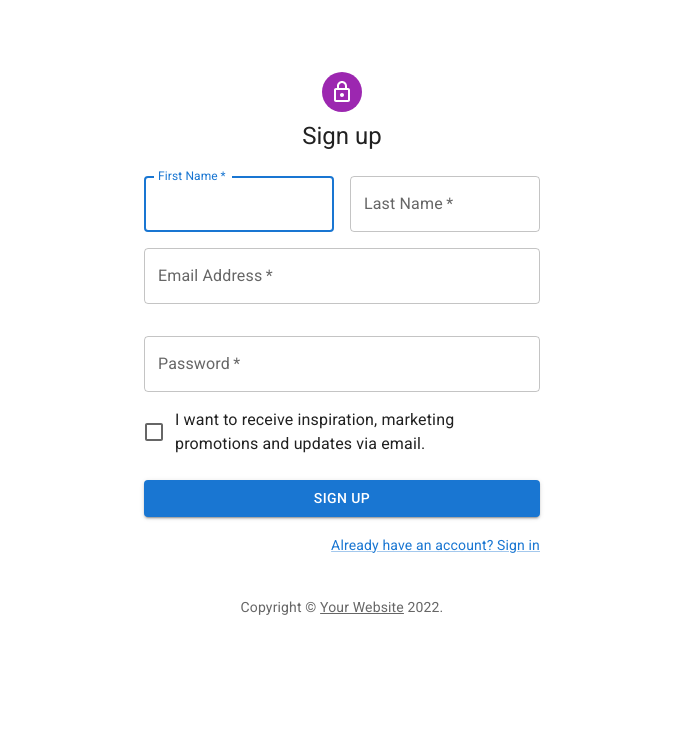
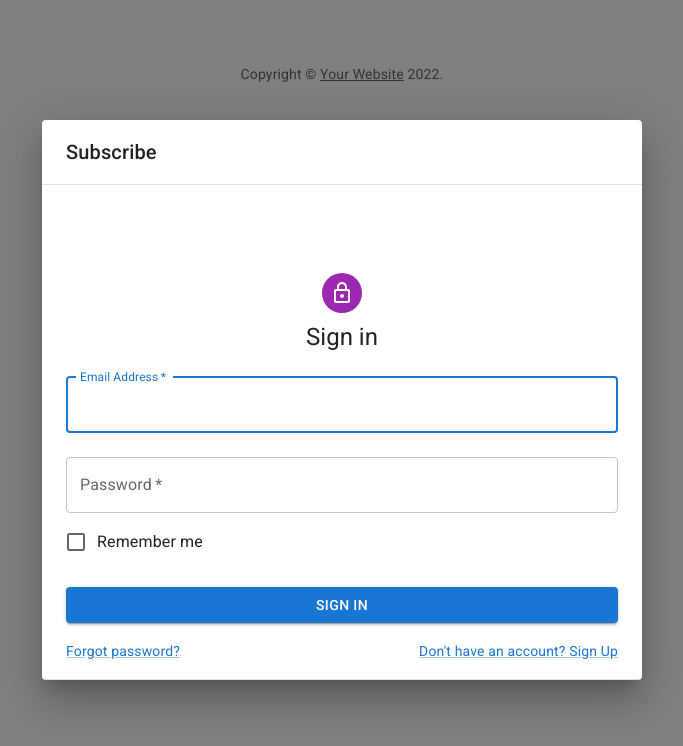
Before and after one commit to crocka/onlyFriendZ, a React (Create React App) app in the folder frontend/: page / in a window 1280 px wide. Shown: the top 746 px of the page, without its empty margins (298-981 px from the left). Built offline with nearby package versions, Linux system fonts and the light colour scheme.

Commit message:
Implement sign in

```diff
--- a/frontend/src/App.js
+++ b/frontend/src/App.js
@@ -1,8 +1,8 @@
-import SignUp from './components/SignUp.js'
+import SignIn from './components/SignIn.jsx'
 import './App.css';
 function App() {
   return (
-    <SignUp />
+    <SignIn />
   );
 }
 
--- a/frontend/src/components/SignIn.jsx
+++ b/frontend/src/components/SignIn.jsx
@@ -12,7 +12,13 @@ import LockOutlinedIcon from '@mui/icons-material/LockOutlined';
 import Typography from '@mui/material/Typography';
 import Container from '@mui/material/Container';
 import { createTheme, ThemeProvider } from '@mui/material/styles';
-import Modal from '@mui/material/Modal';
+import Dialog from '@mui/material/Dialog';
+import DialogActions from '@mui/material/DialogActions';
+import DialogContent from '@mui/material/DialogContent';
+import DialogContentText from '@mui/material/DialogContentText';
+import DialogTitle from '@mui/material/DialogTitle';
+
+
 
 function Copyright(props) {
   return (
@@ -30,9 +36,18 @@ function Copyright(props) {
 const theme = createTheme();
 
 export default function SignIn() {
-  const [open, setOpen] = React.useState(false);
-  const handleOpen = () => setOpen(true);
-  const handleClose = () => setOpen(false);
+
+  const [open, setOpen] = React.useState(true);
+  const [scroll, setScroll] = React.useState('paper');
+
+  const handleClickOpen = (scrollType) => () => {
+    setOpen(true);
+    setScroll(scrollType);
+  };
+
+  const handleClose = () => {
+    setOpen(false);
+  };
 
   const handleSubmit = (event) => {
     event.preventDefault();
@@ -44,18 +59,22 @@ export default function SignIn() {
   };
 
   return (
-    // <Modal
-    // aria-labelledby="transition-modal-title"
-    // aria-describedby="transition-modal-description"
-    // open={open}
-    // onClose={handleClose}
-    // closeAfterTransition
-    // BackdropProps={{
-    //   timeout: 500,
-    // }}>
+
     <ThemeProvider theme={theme}>
       <Container component="main" maxWidth="xs">
         <CssBaseline />
+
+        <Dialog
+          open={open}
+          onClose={handleClose}
+          scroll={scroll}
+          aria-labelledby="scroll-dialog-title"
+          aria-describedby="scroll-dialog-description"
+        >
+
+          <DialogTitle id="scroll-dialog-title">Subscribe</DialogTitle>
+          <DialogContent dividers={scroll === 'paper'}>
+
             <Box
               sx={{
                 marginTop: 8,
@@ -117,9 +136,12 @@ export default function SignIn() {
                 </Grid>
               </Box>
             </Box>
+
+          </DialogContent>
+        </Dialog>
+
         <Copyright sx={{ mt: 8, mb: 4 }} />
       </Container>
     </ThemeProvider>
-    // </Modal>
   );
 }
```
Also changed, not shown: frontend/src/components/SignUp.jsx (renamed from frontend/src/components/SignUp.js). Lines whose indentation alone changed are shown as unchanged.
